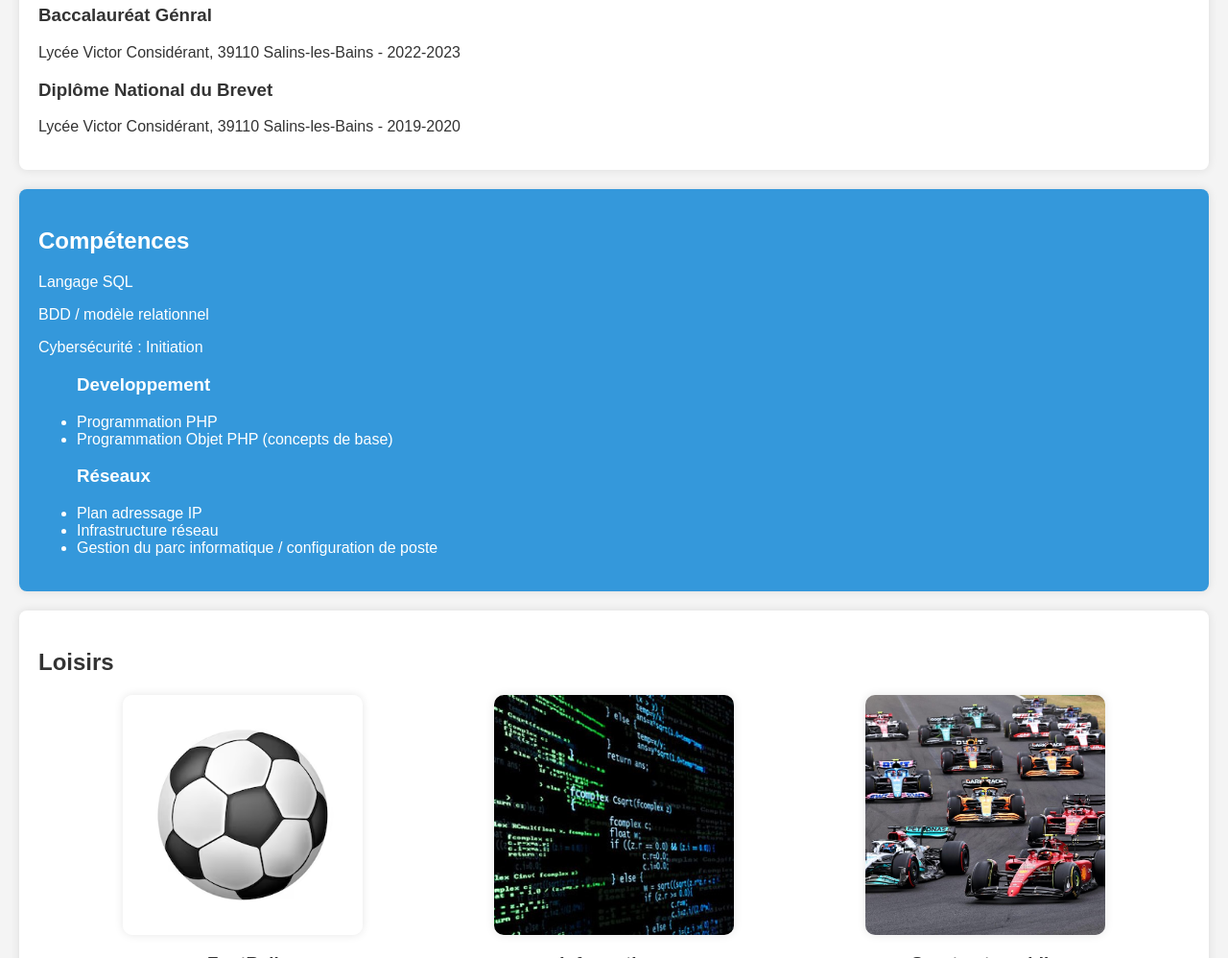
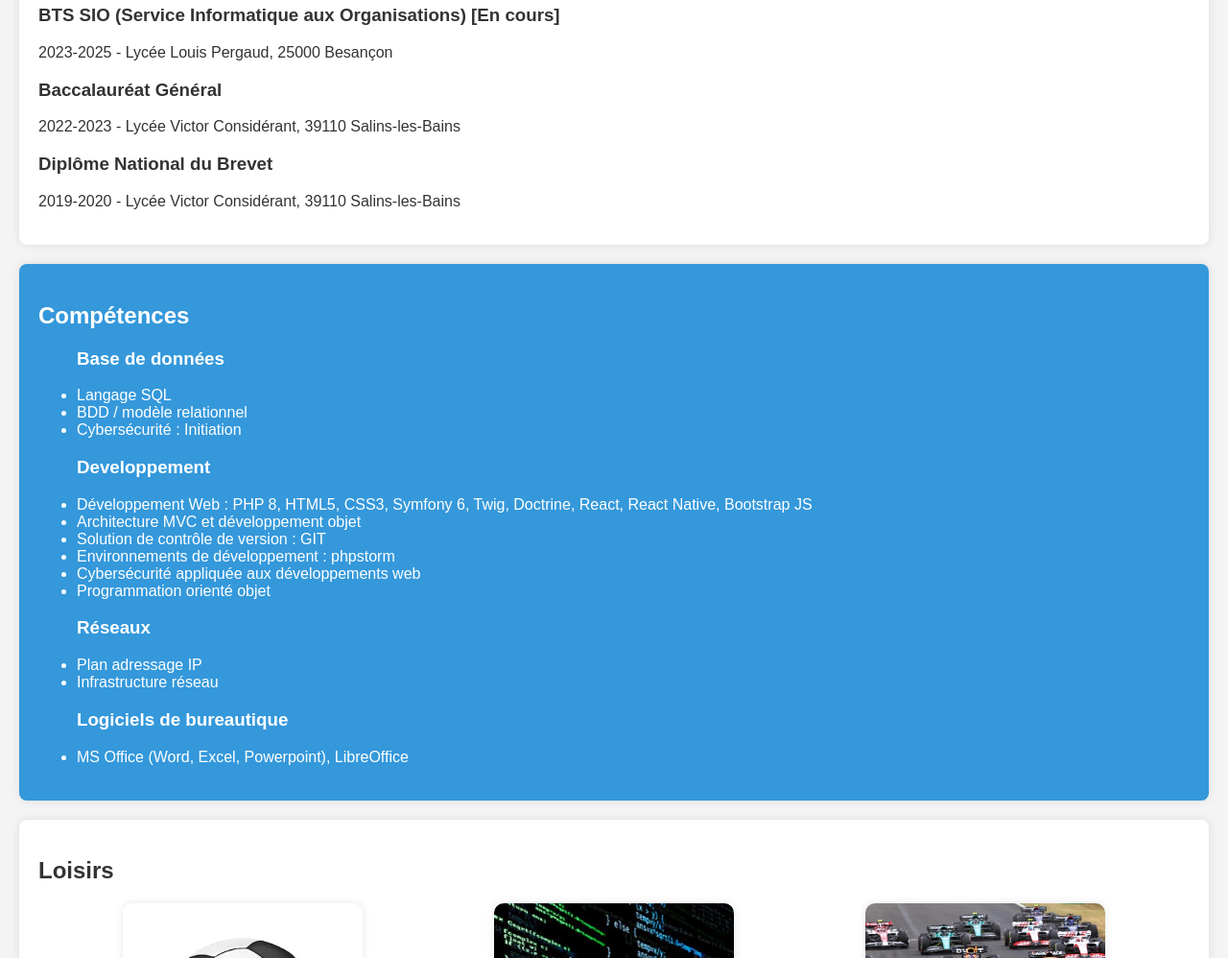
Before and after one commit to DASILVAClement/portefolio, a plain HTML site: page CV/cv.html in a window 1280 px wide. Shown: the part 860-1858 px from the top of the page at 96% size. Drawn offline with Linux system fonts and the light colour scheme.

Commit message:
Petit ajustement

```diff
--- a/CV/cv.html
+++ b/CV/cv.html
@@ -45,38 +45,50 @@
 
 <section>
     <h2>A propos de moi </h2>
-    <p>Je m'appelle Clément Da Silva, je suis actuellement en BTS SIO (Service Informatique aux Organisations) au Lycée Pergaud à Besançon.</p>
+    <p>Je m'appelle Clément Da Silva, je suis actuellement en BTS SIO (Service Informatique aux Organisations) au Lycée Louis Pergaud à Besançon.</p>
 </section>
 
 <section>
     <h2>Contact</h2>
-    <p>Email : clementdasilva0@gmail.com</p>
+    <p>Email : clementdasilva0@icloud.com</p>
     <p>Téléphone : 06 79 05 77 67</p>
     <p>Adresse : 15 Avenue de la Saline, 25610 Arc-et-Senans</p>
 </section>
 
 <section>
     <h2>Éducation</h2>
-    <h3>Baccalauréat Génral</h3>
-    <p>Lycée Victor Considérant, 39110 Salins-les-Bains - 2022-2023</p>
+    <h3>BTS SIO (Service Informatique aux Organisations) [En cours]</h3>
+    <p>2023-2025 - Lycée Louis Pergaud, 25000 Besançon</p>
+    <h3>Baccalauréat Général</h3>
+    <p>2022-2023 - Lycée Victor Considérant, 39110 Salins-les-Bains</p>
     <h3>Diplôme National du Brevet</h3>
-    <p>Lycée Victor Considérant, 39110 Salins-les-Bains - 2019-2020</p>
+    <p>2019-2020 - Lycée Victor Considérant, 39110 Salins-les-Bains</p>
 </section>
 
 
 <section style="background-color: #3498db; color: #fff;">
     <h2>Compétences</h2>
-    <p>Langage SQL</p>
-    <p>BDD / modèle relationnel</p>
-    <p>Cybersécurité : Initiation</p>
     <ul>
+        <h3>Base de données</h3>
+        <li>Langage SQL</li>
+        <li>BDD / modèle relationnel</li>
+        <li>Cybersécurité : Initiation</li>
+
         <h3>Developpement</h3>
-        <li>Programmation PHP</li>
-        <li>Programmation Objet PHP (concepts de base)</li>
+        <li>Développement Web : PHP 8, HTML5, CSS3, Symfony 6, Twig, Doctrine, React, React Native, Bootstrap JS</li>
+        <li>Architecture MVC et développement objet</li>
+        <li>Solution de contrôle de version : GIT</li>
+        <li>Environnements de développement : phpstorm</li>
+        <li>Cybersécurité appliquée aux développements web</li>
+        <li>Programmation orienté objet</li>
+
         <h3>Réseaux</h3>
         <li>Plan adressage IP</li>
-        <li>Infrastructure réseau</li>
-        <li>Gestion du parc informatique /  configuration de poste</li>
+        <li>Infrastructure réseau
+
+        <h3>Logiciels de bureautique</h3>
+        <li>MS Office (Word, Excel, Powerpoint), LibreOffice
+    </li>
     </ul>
 </section>
 
--- a/veille_technologique/veille_technologique.css
+++ b/veille_technologique/veille_technologique.css
@@ -41,7 +41,7 @@ header {
     background-color: white;
     color: white;
     text-align: center;
-    padding: 3px;
+
 }
 
 section {
```
